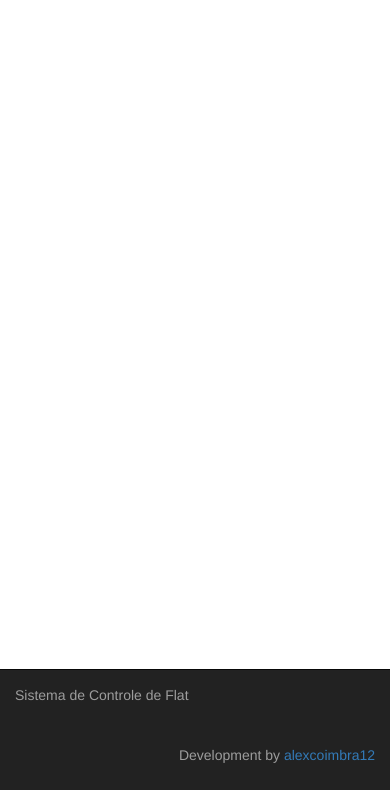
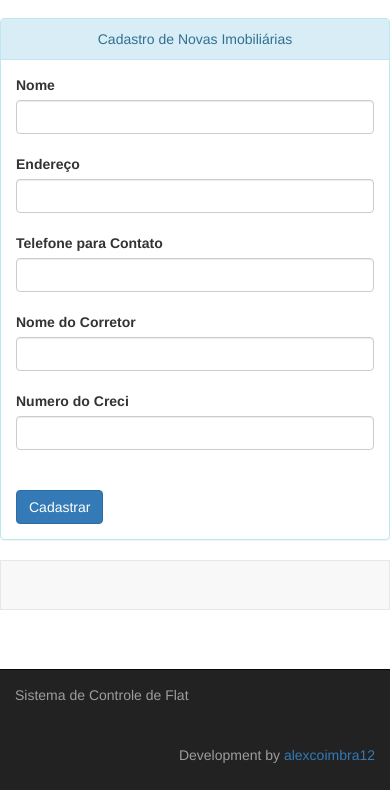
Before and after one commit to alexcoimbra12/ControleDeFlat, a website: page views/cadastrarImobiliaria.html in a window 390 px wide. Shown: the part 54-844 px from the top of the page. Drawn offline with nearby package versions, Linux system fonts and the light colour scheme.

Commit message:
Adicionado Cadastro de Imobiliaria

```diff
--- a/views/cadastrarImobiliaria.html
+++ b/views/cadastrarImobiliaria.html
@@ -3,11 +3,11 @@
 <head>
 	<title></title>
 	<!-- CSS -->
-	<link rel="stylesheet" type="text/css" href="bower_components/bootstrap/dist/css/bootstrap.min.css">
+	<link rel="stylesheet" type="text/css" href="../bower_components/bootstrap/dist/css/bootstrap.min.css">
 
 	<!-- JS -->
-	<script type="text/javascript" src="bower_components/jquery/dist/jquery.min.js"></script>
-	<script type="text/javascript" src="bower_components/bootstrap/dist/js/bootstrap.min.js"></script>
+	<script type="text/javascript" src="../bower_components/jquery/dist/jquery.min.js"></script>
+	<script type="text/javascript" src="../bower_components/bootstrap/dist/js/bootstrap.min.js"></script>
 </head>
 <body>
  	<!-- Navigation Bar - Begin-->
@@ -28,14 +28,43 @@
       	<div class="collapse navbar-collapse" id="bar1">
       		<ul class="nav navbar-nav">
               <li><a href="../index.html">Home</a></li>
-              <li><a href="hospede.html">H&oacutespedes</a></li>
+              <li><a href="hospede.html">H&oacute;spedes</a></li>
               <li class="active"><a href="imobiliaria.html">Imobiliaria</a></li>
       		</ul>
     	</div>
-    </nav>
-    <!-- Navigation Bar - End-->
+  </nav>
+  <!-- Navigation Bar - End-->
+
+  <div class="container">
+    <div class="row">
+      <div class="panel panel-info">
+          <div class="panel-heading" align="center">Cadastro de Novas Imobili&aacute;rias</div>
+          <div class="panel-body">
+            <form>
+              <label>Nome</label><br>
+              <input type="text" id="nome" class="form-control"></input>
+              <br>
+              <label>Endere&ccedil;o</label><br>
+              <input type="text" id="endereco" class="form-control"></input>
+              <br>
+              <label>Telefone para Contato</label><br>
+              <input type="text" id="telefone" class="form-control"></input>
+              <br>
+              <label>Nome do Corretor</label><br>
+              <input type="text" id="nomeCorretor" class="form-control"></input>
+              <br>
+              <label>Numero do Creci</label><br>
+              <input type="text" id="numCreci" class="form-control"></input>
+              <br><br>
+              <button type="button" class="btn btn-primary">Cadastrar</button>
+            </form>
+          </div>
+      </div>
+    </div>
+  </div>
 
   <!-- Navigation Bar Footer - Begin -->
+  <nav class="navbar navbar-default"></nav>
   <div class="navbar navbar-inverse navbar-fixed-bottom" role="navigation">
     <div class="container">
       <div class="navbar-text pull-left">
```
Also changed, not shown: index.html (+1 -0 lines), views/cadastrarHospede.html (+1 -0 lines), views/hospede.html (+1 -0 lines), views/imobiliaria.html (+2 -1 lines), views/listarHospedes.html (+1 -0 lines), img/back-icon.png (added).
